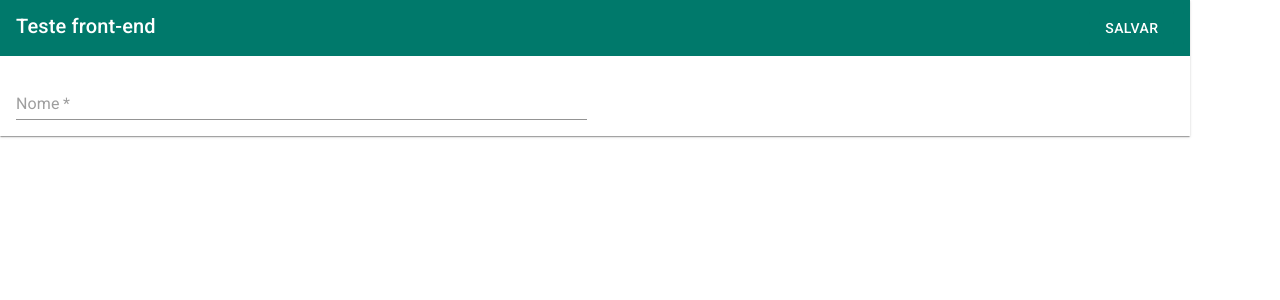
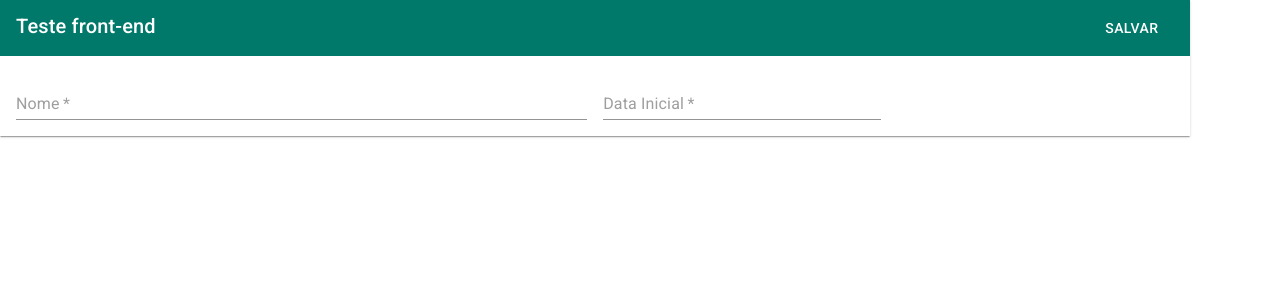
Before and after one commit to GeZudo/agrotis-front-end, a React (Create React App) app: page / in a window 1280 px wide. Shown: the top 300 px of the page. Built offline with nearby package versions, Linux system fonts and the light colour scheme.

Commit message:
✨ Feat: Form Input Data Inicial

```diff
--- a/src/page/index.jsx
+++ b/src/page/index.jsx
@@ -3,12 +3,15 @@ import {
   Grid, Paper, TextField,
 } from '@mui/material';
 import { ThemeProvider } from '@mui/material/styles';
+import { DatePicker, LocalizationProvider } from '@mui/x-date-pickers';
+import { AdapterDateFns } from '@mui/x-date-pickers/AdapterDateFns';
 import { useState } from 'react';
 import FormHeader from '../components/FormHeader';
 import agrotis from '../theme';
 
 export default function MaindPage() {
   const [nome, setNome] = useState(null);
+  const [dataInicial, setDataInicial] = useState(null);
 
   const handleNameChange = ({ target: { value } }) => {
     setNome(value);
@@ -30,6 +33,17 @@ export default function MaindPage() {
               value={nome}
             />
           </Grid>
+          <Grid item xs={3}>
+            <LocalizationProvider dateAdapter={AdapterDateFns}>
+              <DatePicker
+                label="Data Inicial"
+                value={dataInicial}
+                onChange={(newValue) => { setDataInicial(newValue); }}
+                renderInput={(params) => <TextField {...params} variant="standard" fullWidth required />}
+                required
+              />
+            </LocalizationProvider>
+          </Grid>
         </Grid>
       </ThemeProvider>
     </Paper>
```
